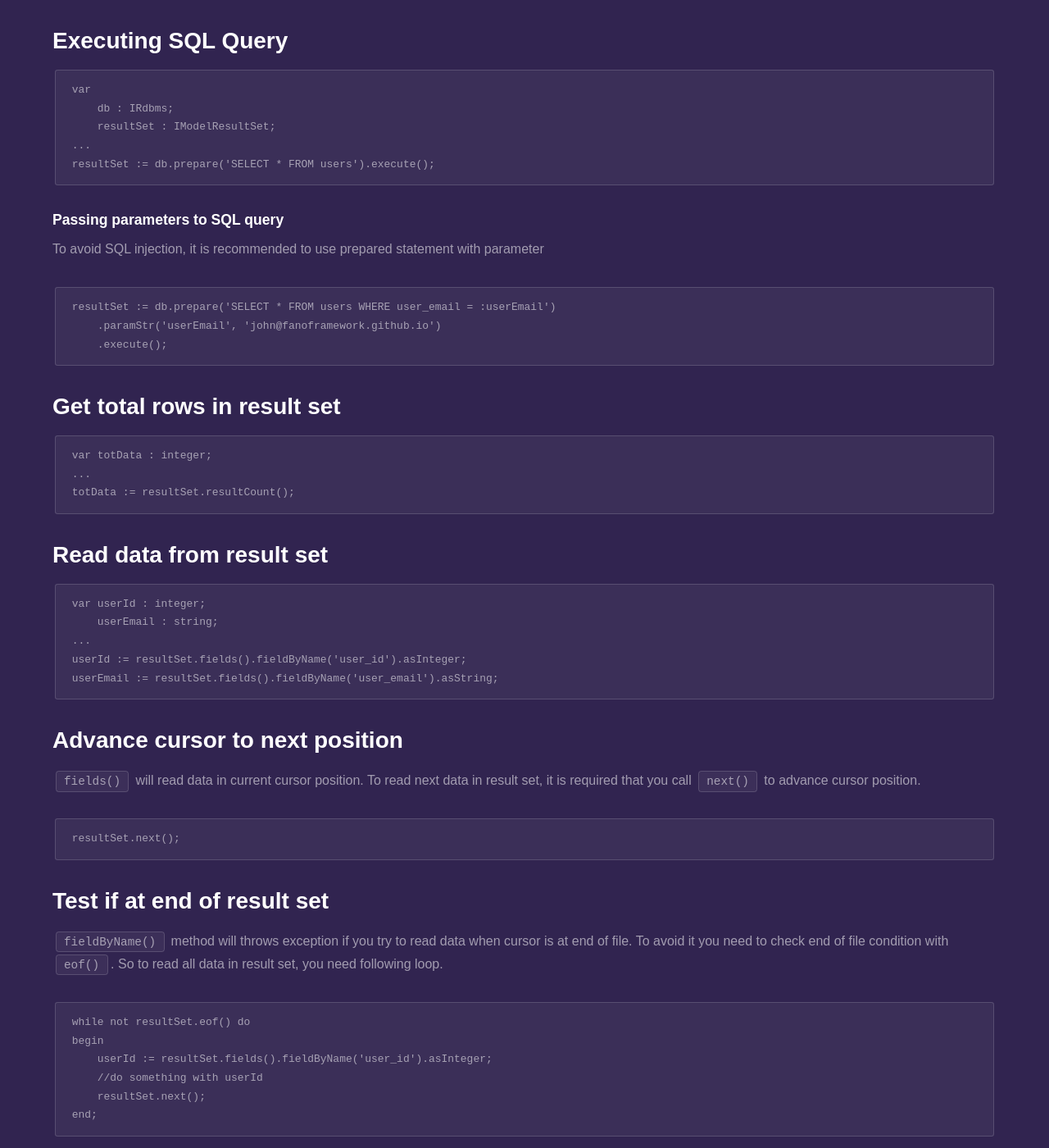
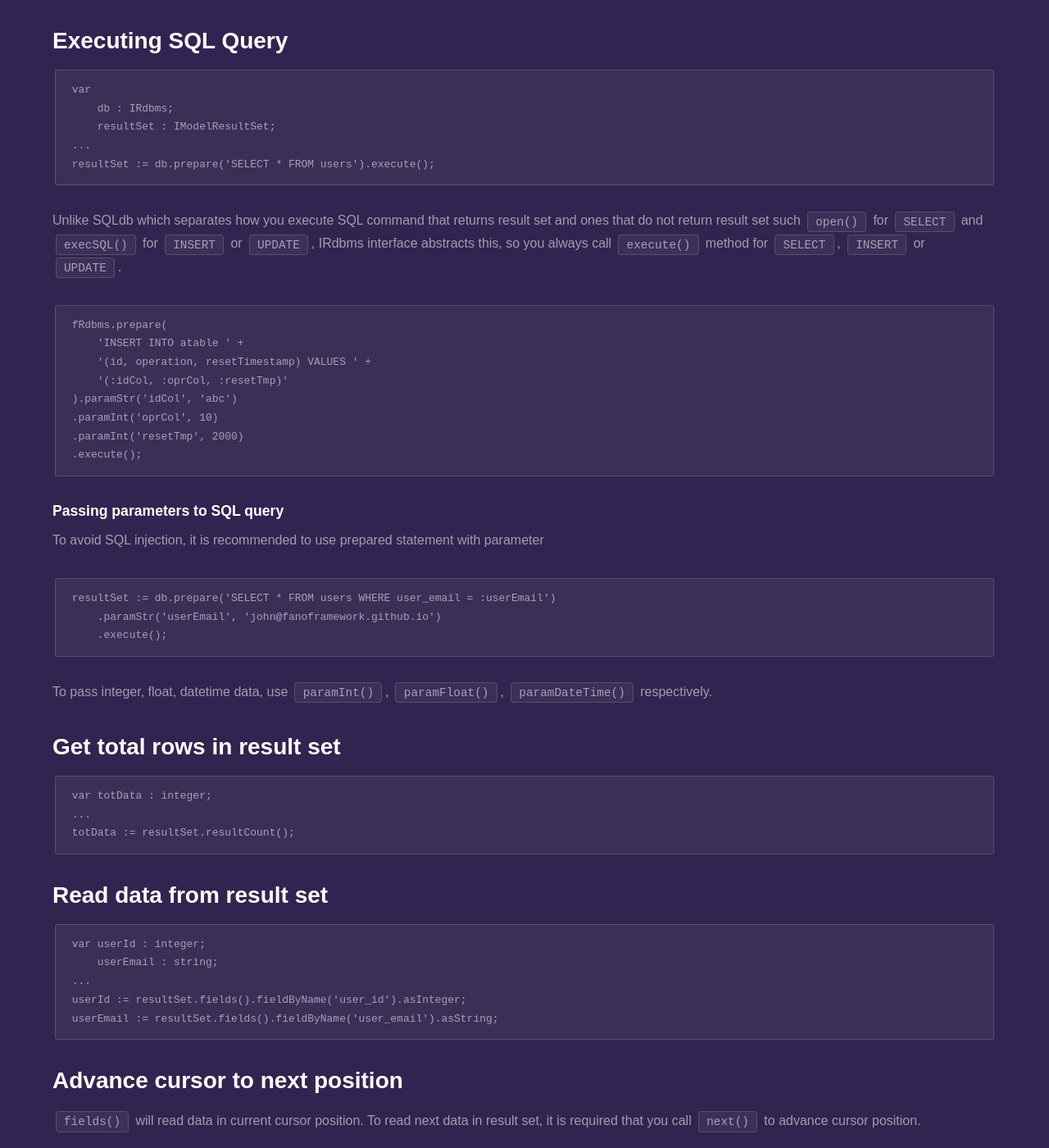
Before and after one commit to fanoframework/fanoframework.github.io, a Jekyll site: the page built from database/index.md, in a window 1280 px wide and 1400 px high, scrolled down 4373 px. Shown: the whole window at 82% size. Built offline with Jekyll 4.4.1, drawn with Linux system fonts in a browser that asks for light colours; our own code applies the rules of GitHub Pages for plain Markdown files.

Commit message:
improve content

````diff
--- a/database/index.md
+++ b/database/index.md
@@ -168,6 +168,21 @@ var
 resultSet := db.prepare('SELECT * FROM users').execute();
 ```
 
+Unlike SQLdb which separates how you execute SQL command that returns result set and ones that do not return result set such
+`open()` for `SELECT` and `execSQL()` for `INSERT` or `UPDATE`, IRdbms interface
+abstracts this, so you always call `execute()` method for `SELECT`, `INSERT` or `UPDATE`.
+
+```
+fRdbms.prepare(
+    'INSERT INTO atable ' +
+    '(id, operation, resetTimestamp) VALUES ' +
+    '(:idCol, :oprCol, :resetTmp)'
+).paramStr('idCol', 'abc')
+.paramInt('oprCol', 10)
+.paramInt('resetTmp', 2000)
+.execute();
+```
+
 ### Passing parameters to SQL query
 
 To avoid SQL injection, it is recommended to use prepared statement with parameter
@@ -177,6 +192,8 @@ resultSet := db.prepare('SELECT * FROM users WHERE user_email = :userEmail')
     .paramStr('userEmail', 'john@fanoframework.github.io')
     .execute();
 ```
+
+To pass integer, float, datetime data, use `paramInt()`, `paramFloat()`, `paramDateTime()` respectively.
 
 ## Get total rows in result set
 
````
